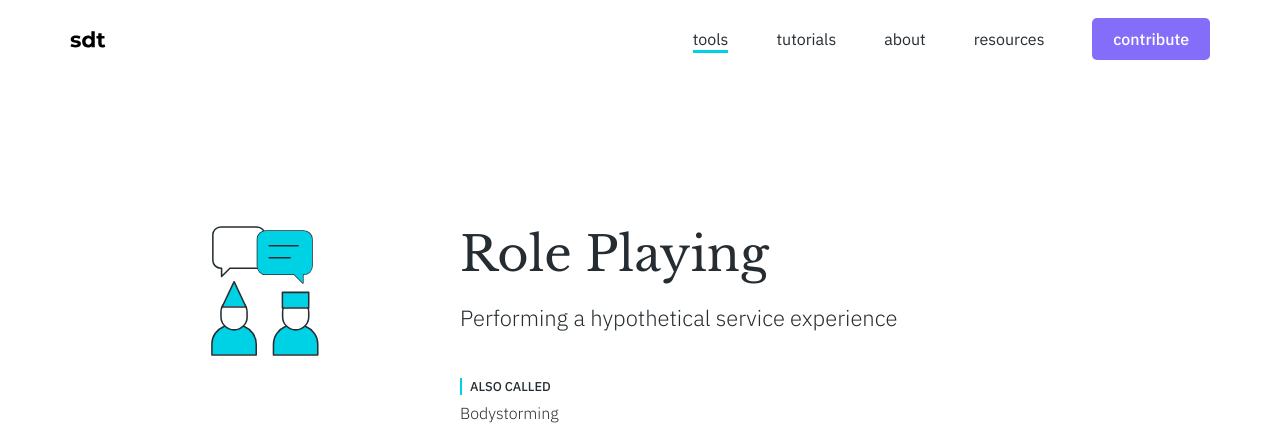
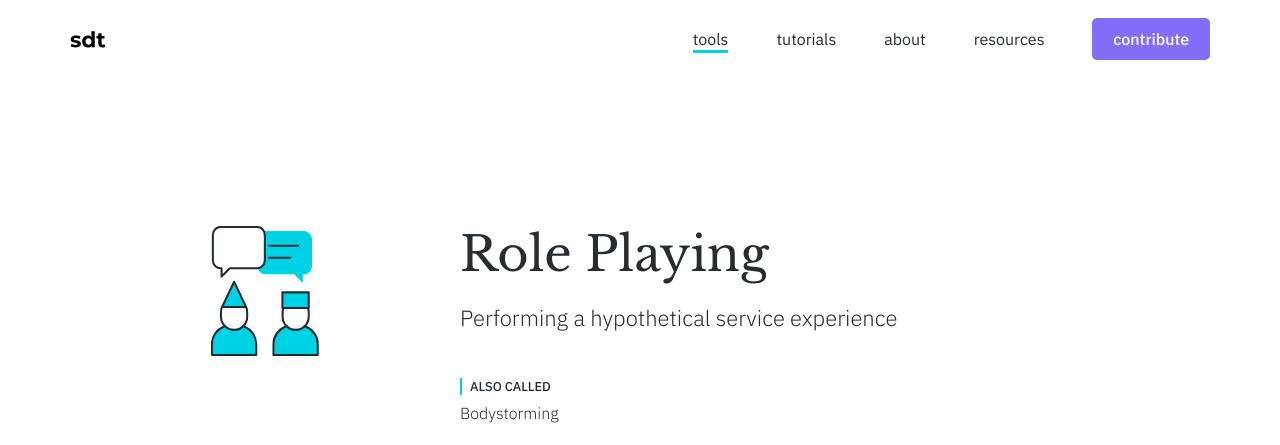
Before and after one commit to service-design-tools/sdt-website, a Jekyll site: the page built from _tools/role-playing.md, in a window 1280 px wide. Shown: the top 445 px of the page. Built offline with Jekyll 4.4.1, drawn with Linux system fonts in a browser that asks for light colours.

Commit message:
Update tool “role-playing”

```diff
--- a/_tools/role-playing.md
+++ b/_tools/role-playing.md
@@ -13,26 +13,24 @@ properties:
     - Service Staff
     - Users
 synonyms: Bodystorming
-icon: >-
+icon: >
   <svg version="1.1" xmlns="http://www.w3.org/2000/svg" x="0px" y="0px"
   viewBox="0 0 104.8 126.5" xml:space="preserve">
-    <path class="svg--outline svg--stroke-thick svg--filled-light" d="M9.5 0.9h35.2c4.2 0 7.7 3.5 7.7 7.7v24.8c0 4.2-3.5 7.7-7.7 7.7H18.4l-8.1 8.1v-8.1H9.5c-4.2 0-7.7-3.5-7.7-7.7V8.6C1.8 4.4 5.3 0.9 9.5 0.9z"/>
-    <path class="svg--outline svg--stroke-thick svg--filled-light" d="M90.2 4.8H53.3c-4.4 0-8.1 3.6-8.1 8.1v26c0 4.4 3.6 8.1 8.1 8.1h27.6l8.5 8.5v-8.5h0.8c4.4 0 8.1-3.6 8.1-8.1v-26C98.2 8.4 94.6 4.8 90.2 4.8z"/>
-    <path class="svg--filled-main" d="M43.7 125.1v-10.6c0-7.4-4.6-13.8-11-16.6H12.2c-6.5 2.7-11 9.1-11 16.6v10.6H43.7z"/>
+    <path class="svg--filled-main" d="M44 125.1v-10.6c0-7.4-4.6-13.8-11-16.6H12.6c-6.5 2.7-11 9.1-11 16.6v10.6H44z"/>
     <path class="svg--filled-main" d="M90.2 4.8H53.3c-4.4 0-8.1 3.6-8.1 8.1v26c0 4.4 3.6 8.1 8.1 8.1h27.6l8.5 8.5v-8.5h0.8c4.4 0 8.1-3.6 8.1-8.1v-26C98.2 8.4 94.6 4.8 90.2 4.8z"/>
-    <path class="svg--filled-main" d="M103.6 125.1v-10.6c0-7.4-4.6-13.8-11-16.6H72.1c-6.5 2.7-11 9.1-11 16.6v10.6H103.6z"/>
-    <line class="svg--outline svg--stroke-thick" x1="56.6" y1="30.8" x2="77.1" y2="30.8"/>
-    <line class="svg--outline svg--stroke-thick" x1="84.8" y1="19.3" x2="56.6" y2="19.3"/>
-    <path class="svg--outline svg--stroke-thick" d="M13.6 97.4l-1.5 0.6c-6.6 2.8-11.2 9.3-11.2 16.8v10.7H44v-10.7c0-7.5-4.6-14-11.2-16.8l-1.5-0.6"/>
-    <path class="svg--outline svg--stroke-thick" d="M73.5 97.4L72 98.1c-6.6 2.8-11.2 9.3-11.2 16.8v10.7h43.1v-10.7c0-7.5-4.6-14-11.2-16.8l-1.5-0.6"/>
-    <path class="svg--outline svg--stroke-thick svg--filled-light" d="M35.2 88.2c0 7.1-5.7 12.9-12.7 12.9S9.7 95.3 9.7 88.2v-4.4c0-7.1 5.7-12.9 12.7-12.9s12.7 5.8 12.7 12.9V88.2z"/>
-    <path class="svg--outline svg--stroke-thick svg--filled-light" d="M95.1 88.2c0 7.1-5.7 12.9-12.7 12.9 -7 0-12.7-5.8-12.7-12.9v-4.4c0-7.1 5.7-12.9 12.7-12.9 7 0 12.7 5.8 12.7 12.9V88.2z"/>
-    <polygon class="svg--filled-light" points="11.6 78.2 22.8 54.8 33.9 78.2 "/>
-    <rect x="69.5" y="64.6" class="svg--filled-light" width="25" height="14.6"/>
-    <polygon class="svg--filled-main" points="11.3 78.2 22.5 54.8 33.6 78.2 "/>
-    <rect x="69.8" y="64.8" class="svg--filled-main" width="25" height="14.6"/>
-    <polygon class="svg--outline svg--stroke-thick" points="10.8 78.8 22.5 54.2 34.1 78.8 "/>
-    <rect x="69.5" y="64.6" class="svg--outline svg--stroke-thick" width="25.6" height="15.2"/>
+    <path class="svg--filled-main" d="M103.9 125.1v-10.6c0-7.4-4.6-13.8-11-16.6H72.4c-6.5 2.7-11 9.1-11 16.6v10.6H103.9z"/>
+    <polygon class="svg--filled-main" points="11.6 78.2 22.8 54.8 33.9 78.2 "/>
+    <rect x="69.5" y="64.6" class="svg--filled-main" width="25" height="14.6"/>
+    <path class="svg--outline svg--bw" d="M90.2 4.8H53.3c-4.4 0-8.1 3.6-8.1 8.1v26c0 4.4 3.6 8.1 8.1 8.1h27.6l8.5 8.5v-8.5h0.8c4.4 0 8.1-3.6 8.1-8.1v-26C98.2 8.4 94.6 4.8 90.2 4.8z"/>
+    <line class="svg--outline" x1="56.6" y1="30.8" x2="77.1" y2="30.8"/>
+    <line class="svg--outline" x1="84.8" y1="19.3" x2="56.6" y2="19.3"/>
+    <path class="svg--filled-light svg--outline" d="M34.2 78.8c0.6 1.5 1 3.2 1 5v4.4c0 7.1-5.7 12.9-12.7 12.9S9.7 95.3 9.7 88.2v-4.4c0-1.8 0.4-3.4 1-5L34.2 78.8z"/>
+    <path class="svg--outline" d="M13.6 97.4l-1.5 0.6c-6.6 2.8-11.2 9.3-11.2 16.8v10.7H44v-10.7c0-7.5-4.6-14-11.2-16.8l-1.5-0.6"/>
+    <path class="svg--filled-light svg--outline" d="M94.5 79.8c0.4 1.3 0.6 2.6 0.6 4v4.4c0 7.1-5.7 12.9-12.7 12.9s-12.7-5.8-12.7-12.9v-4.4c0-1.4 0.2-2.7 0.6-4L94.5 79.8z"/>
+    <path class="svg--outline" d="M73.5 97.4L72 98.1c-6.6 2.8-11.2 9.3-11.2 16.8v10.7h43.1v-10.7c0-7.5-4.6-14-11.2-16.8l-1.5-0.6"/>
+    <polygon class="svg--outline" points="10.8 78.8 22.5 54.2 34.1 78.8 "/>
+    <rect x="69.5" y="64.6" class="svg--outline" width="25.6" height="15.2"/>
+    <path class="svg--filled-light svg--outline" d="M9.5 0.9h35.2c4.2 0 7.7 3.5 7.7 7.7v24.8c0 4.2-3.5 7.7-7.7 7.7H18.4l-8.1 8.1v-8.1H9.5c-4.2 0-7.7-3.5-7.7-7.7V8.6C1.8 4.4 5.3 0.9 9.5 0.9z"/>
   </svg>
 related:
   tips: []
```
